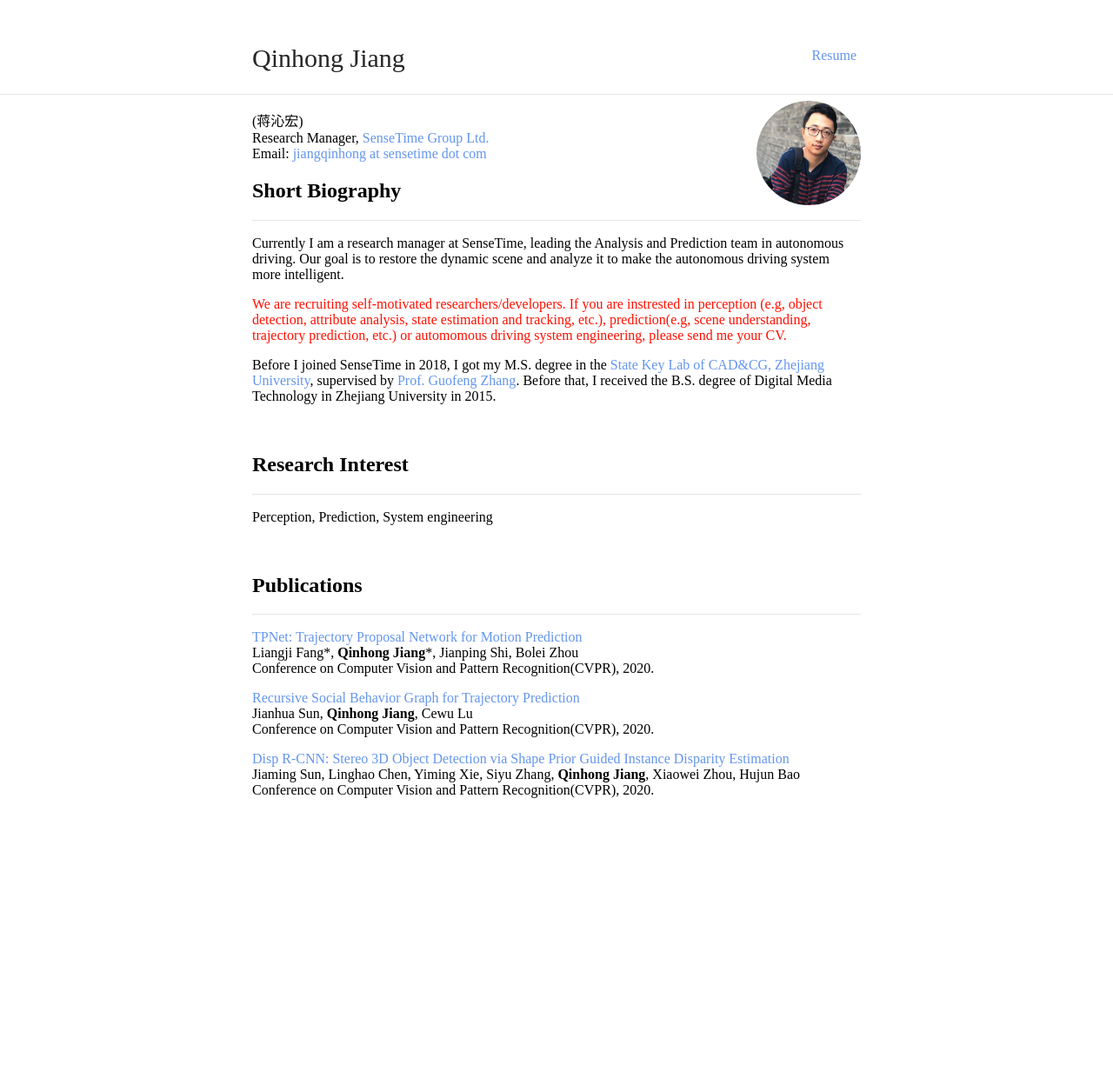
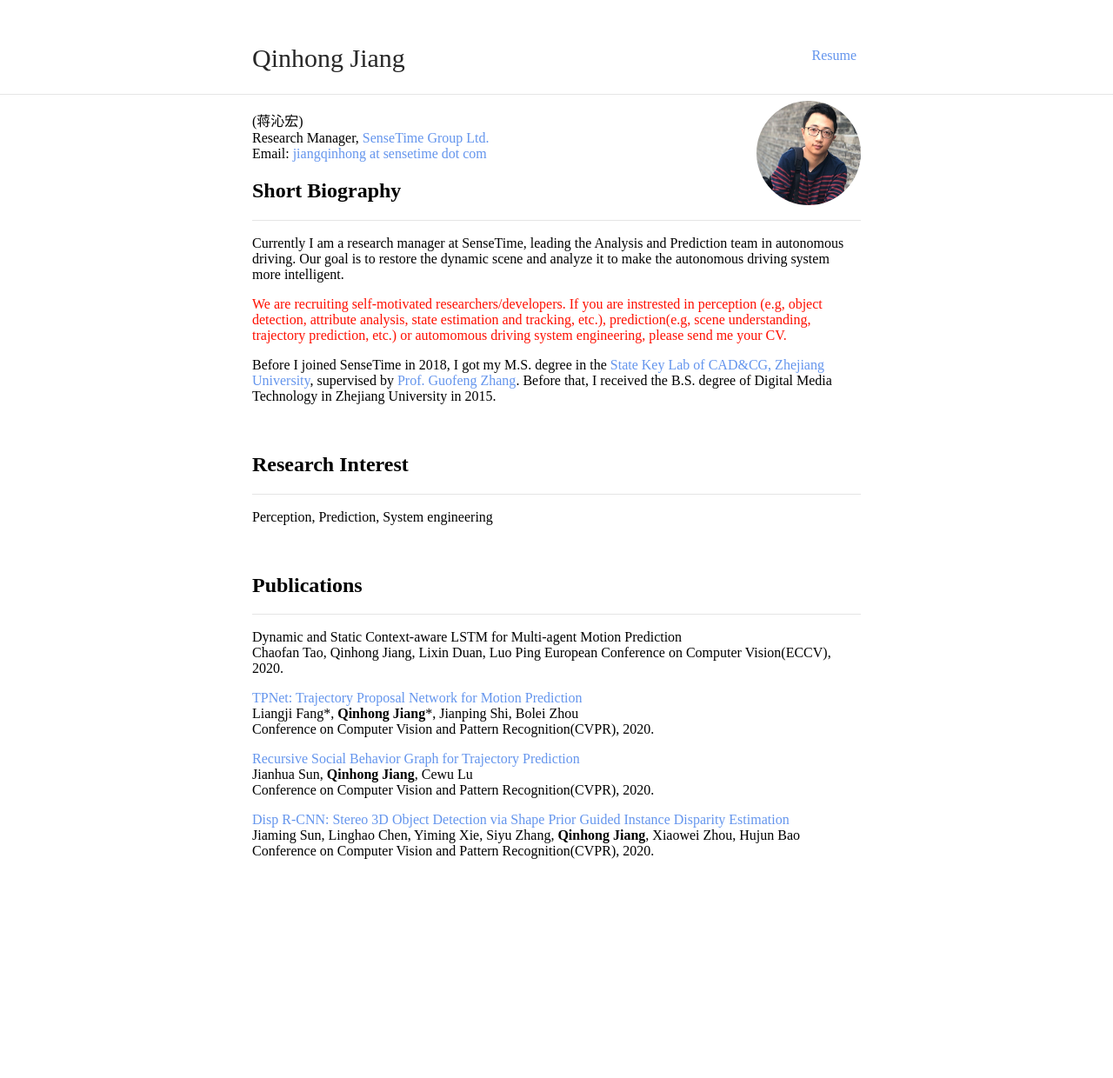
Before and after one commit to yanxu666888/qinhongfly.github.io, a Jekyll site: the page built from index.md, in a window 1280 px wide. Shown: the whole page at 87% size. Built offline with Jekyll 4.4.1, drawn with Linux system fonts in a browser that asks for light colours; before the commit the page ends 1170 px from its top, so only the background shows below that.

Commit message:
Update index.md

```diff
--- a/index.md
+++ b/index.md
@@ -30,6 +30,10 @@ Perception, Prediction, System engineering
 
 ## Publications
 ---
+Dynamic and Static Context-aware LSTM for Multi-agent Motion Prediction
+Chaofan Tao, Qinhong Jiang, Lixin Duan, Luo Ping
+European Conference on Computer Vision(ECCV), 2020.
+
 [TPNet: Trajectory Proposal Network for Motion Prediction](https://arxiv.org/abs/2004.12255)
 Liangji Fang\*, **Qinhong Jiang**\*, Jianping Shi, Bolei Zhou
 Conference on Computer Vision and Pattern Recognition(CVPR), 2020.
```
